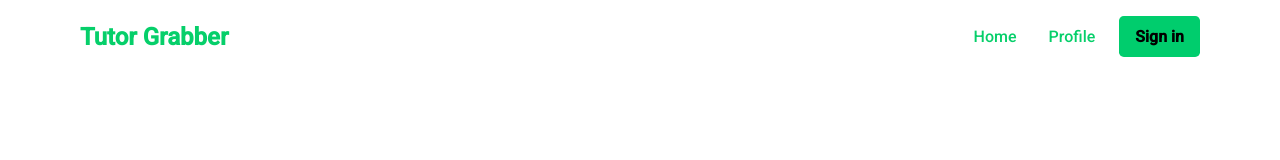
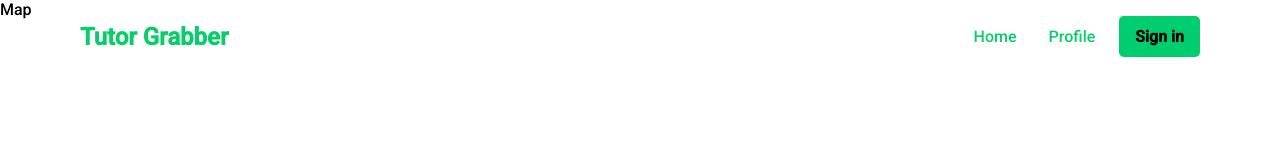
Before and after one commit to scragonrex/RentGrabberFrontend, a React (Create React App) app: page /student/map in a window 1280 px wide. Shown: the top 160 px of the page. Built offline with nearby package versions, Linux system fonts and the light colour scheme.

Commit message:
added map route

```diff
--- a/src/App.js
+++ b/src/App.js
@@ -13,6 +13,7 @@ import Home from "./pages/Home";
 import Navbar from "./components/Navbar";
 import SProfile from "./pages/SProfile";
 import TProfile from "./pages/TProfile";
+import Map from "./pages/Map";
 
 const router = createBrowserRouter([
   { path: "*", Component: Root },
@@ -22,7 +23,7 @@ export default function App() {
 }
 function Root() {
   // const isAuth = Boolean(useSelector(state=>state.auth.token));
-  // const isAuth=true;
+  const isAuth=true;
   const location = useLocation();
   // const mobileView = useMediaQuery('(max-width:720px)');
   return (
@@ -34,6 +35,7 @@ function Root() {
           <Route path='/signup' element={<SignUp/>} />
           <Route path='/student/profile' element={<SProfile/>} />
           <Route path='/teacher/profile' element={<TProfile/>} />
+          <Route path='/student/map' element={<Map/>} />
         </Routes>
     </>
   );
--- /dev/null
+++ b/src/pages/Map.jsx
@@ -0,0 +1,11 @@
+import React from 'react'
+
+const Map = () => {
+  return (
+    <div>
+    Map
+    </div>
+  )
+}
+
+export default Map
```
